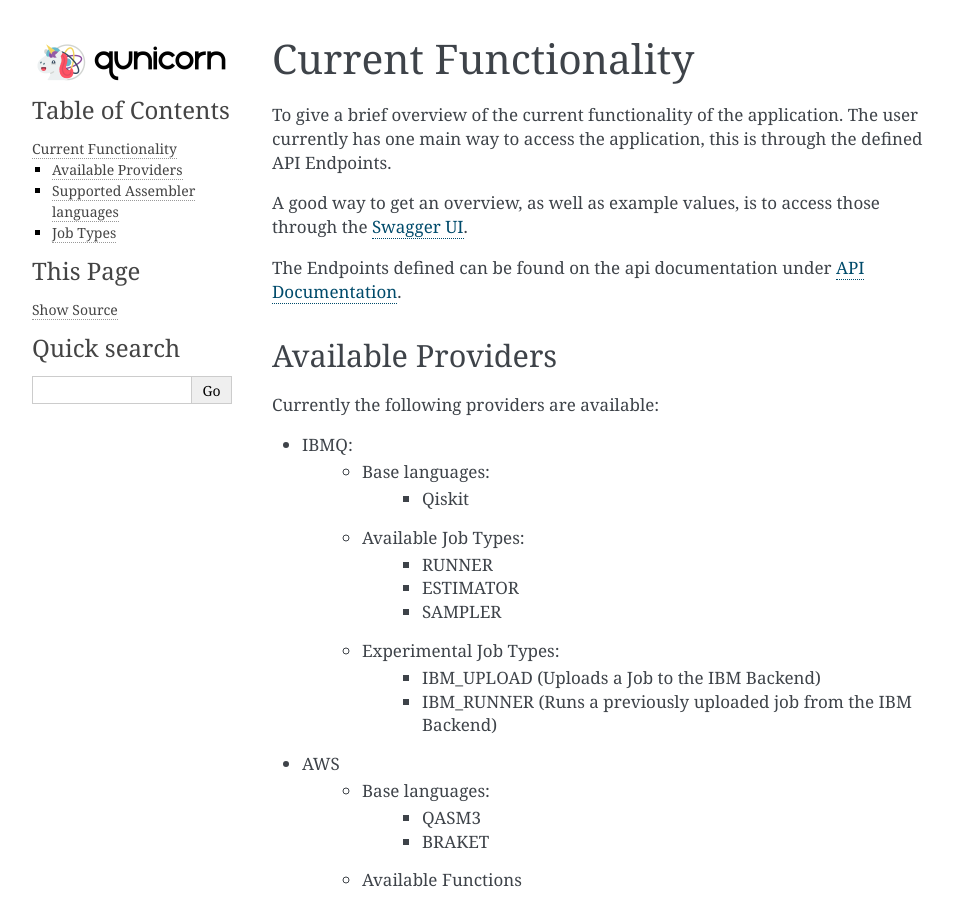
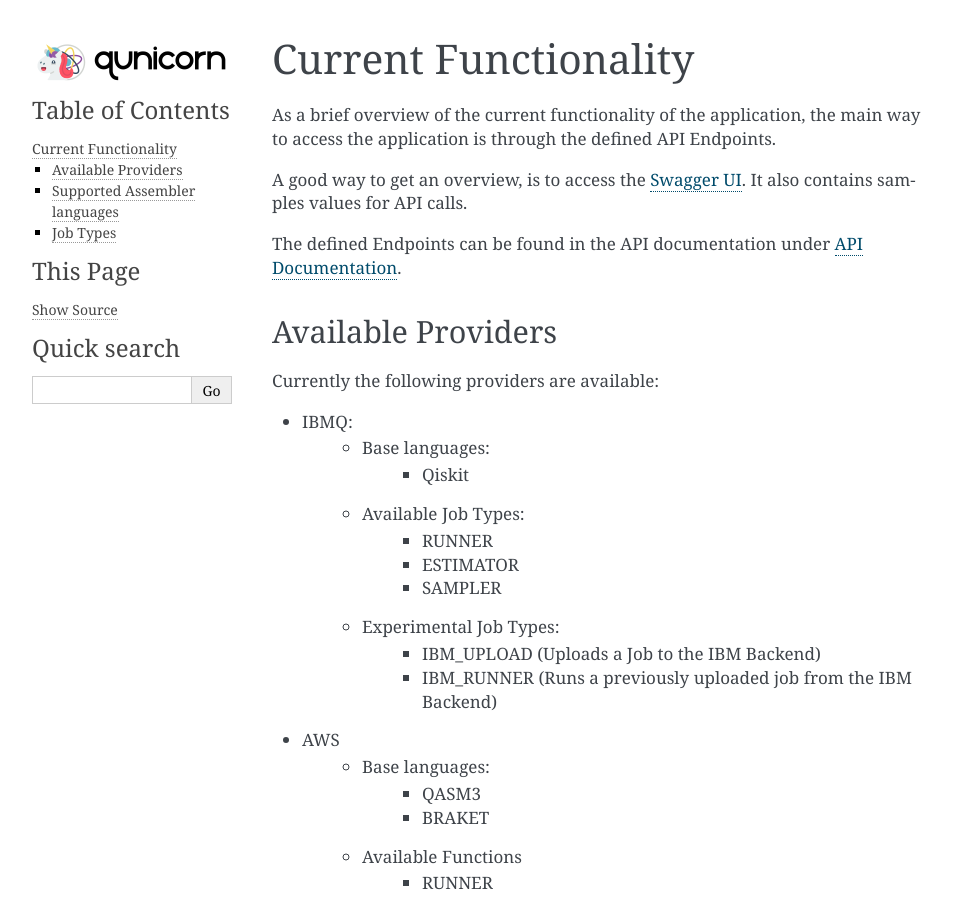
Before and after one commit to qunicorn/qunicorn-core, a Sphinx documentation site: the page built from docs/project_introduction/current_functionality.rst, in a window 1280 px wide and 900 px high. Shown: the whole window, without its empty margins (148-1102 px from the left). Built offline with Sphinx 7.4.7, drawn with Linux system fonts in a browser that asks for light colours; pages that are not in the unit, such as notebooks, are missing from menus.

Commit message:
Revised project introduction

```diff
--- a/docs/project_introduction/current_functionality.rst
+++ b/docs/project_introduction/current_functionality.rst
@@ -1,12 +1,12 @@
 Current Functionality
 #####################
 
-To give a brief overview of the current functionality of the application.
-The user currently has one main way to access the application, this is through the defined API Endpoints.
+As a brief overview of the current functionality of the application, the main way to access the application is through the defined API Endpoints.
 
-A good way to get an overview, as well as example values, is to access those through the `Swagger UI <http://localhost:5005/swagger-ui>`_.
+A good way to get an overview, is to access the `Swagger UI <http://localhost:5005/swagger-ui>`_.
+It also contains samples values for API calls.
 
-The Endpoints defined can be found on the api documentation under :doc:`API Documentation <../architecture_documentation/api_documentation/apidocumentation>`.
+The defined Endpoints can be found in the API documentation under :doc:`API Documentation <../architecture_documentation/api_documentation/apidocumentation>`.
 
 Available Providers
 ^^^^^^^^^^^^^^^^^^^
--- a/docs/project_introduction/main_introduction.rst
+++ b/docs/project_introduction/main_introduction.rst
@@ -2,7 +2,7 @@ Project Introduction
 ====================
 
 Welcome to the documentation of the qunicorn project.
-This will give a short overview over the functionality of the project and how to use it.
+This will give a short overview of the functionality of the project and how to use it.
 
 .. toctree::
    :maxdepth: 2
--- a/docs/project_introduction/project_description.rst
+++ b/docs/project_introduction/project_description.rst
@@ -41,6 +41,6 @@ If a user creates a job or deployment with their token, this job will not be acc
 Connection to Workflow Management
 ---------------------------------
 Qunicorns REST-API can be used to create jobs and deployments.
-Therefor it is possible to access qunicorn from the workflow modeller which uses RestEndpoints. https://github.com/PlanQK/workflow-modeler
-Together with the workflow modeller UseCases can be generated to test qunicorn.
-In this repository one can find some example UseCases and how to generate them: https://github.com/SeQuenC-Consortium/SeQuenC-UseCases
+Therefore, it is possible to access qunicorn from the `Workflow Modeler <https://github.com/PlanQK/workflow-modeler/>`_ which uses RestEndpoints.
+Together with the Workflow Modeler use cases can be generated to test qunicorn.
+In the following repository one can find some example use cases and how to generate them: https://github.com/SeQuenC-Consortium/SeQuenC-UseCases
```
Also changed, not shown: docs/project_introduction/usecases.rst (+12 -13 lines).
